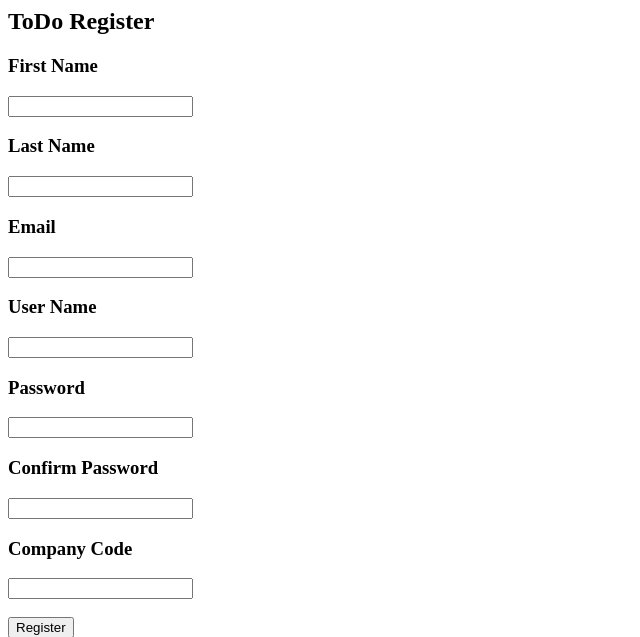
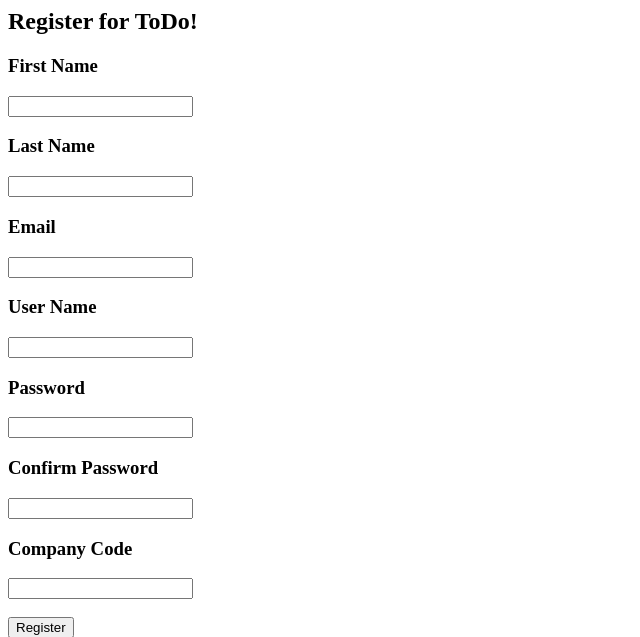
Before and after one commit to reidwheeler/CSCI-4145-Project, a PHP site: page /register.php in a window 1280 px wide. Shown: the top 637 px of the page, without its empty margins (0-640 px from the left). Run offline with PHP 8.4, Linux system fonts and the light colour scheme; data that the repository does not hold is empty.

Commit message:
changed header

```diff
--- a/register.php
+++ b/register.php
@@ -12,7 +12,7 @@
     </head>
 
     <body>
-        <h2>ToDo Register</h2>
+        <h2>Register for ToDo!</h2>
         <form method="post" action="<?php echo htmlspecialchars($_SERVER["PHP_SELF"]); ?>">
             <h3>First Name</h3>
             <input id="fn" name="fn">
```
